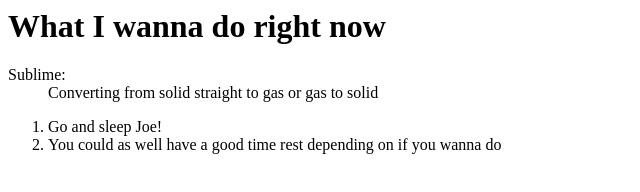
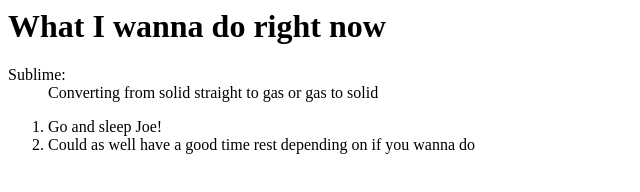
Before and after one commit to josfem/myappsample, a plain HTML site: page index.html in a window 1280 px wide. Shown: the full height of the page, 0-640 px from the left. Drawn offline with Linux system fonts and the light colour scheme.

Commit message:
index.html

```diff
--- a/index.html
+++ b/index.html
@@ -14,7 +14,7 @@
 		<dd> Converting from solid straight to gas or gas to solid </dd>
 	<ol>
 		<li> Go and sleep Joe! </li>
-		<li> You could as well have a good time rest depending on if you wanna do</li>
+		<li> Could as well have a good time rest depending on if you wanna do</li>
 	</ol>
 	</body>
 </html>
```
